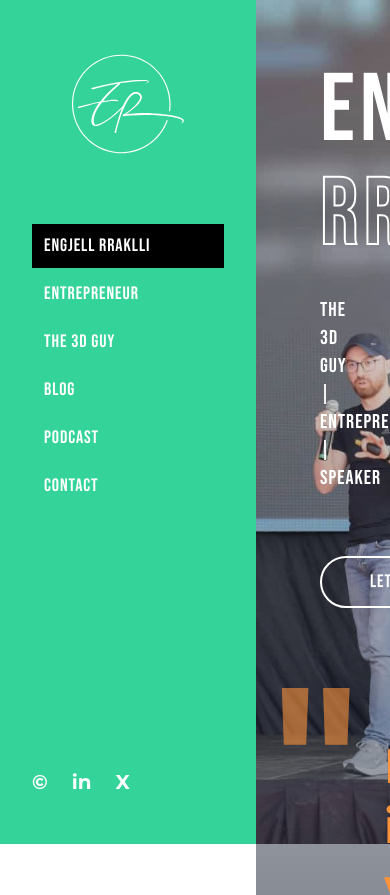
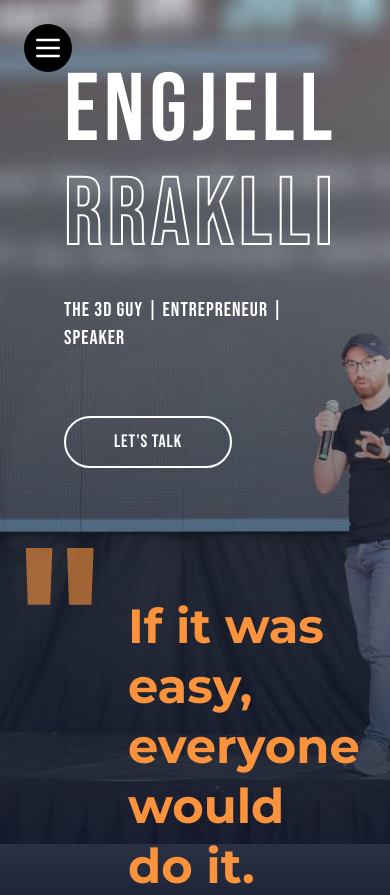
Before and after one commit to Engjell-d5/engjell_website, a Next.js app: page / in a window 390 px wide. Shown: the top 895 px of the page. Built offline with nearby package versions, Linux system fonts and the light colour scheme.

Commit message:
made menu responsive

```diff
--- a/app/blog/[slug]/page.tsx
+++ b/app/blog/[slug]/page.tsx
@@ -186,7 +186,7 @@ export default function BlogPost({ params }: { params: { slug: string } }) {
       </div>
 
       {/* Main Content */}
-      <div className="flex-1 bg-slate-800 p-16 ml-64">
+      <div className="flex-1 bg-slate-800 p-16 ml-0 transition-all duration-300">
         <div className="max-w-4xl">
           <Link href="/blog" className="inline-flex items-center text-white mb-8 hover:opacity-80">
             <ArrowLeft className="mr-2" size={20} />
--- a/app/blog/page.tsx
+++ b/app/blog/page.tsx
@@ -74,7 +74,7 @@ export default function BlogPage() {
       </div>
 
       {/* Main Content */}
-      <div className="flex-1 bg-gradient-to-br from-slate-800 via-slate-900 to-teal-900 relative overflow-hidden ml-64">
+      <div className="flex-1 bg-gradient-to-br from-slate-800 via-slate-900 to-teal-900 relative overflow-hidden ml-0 transition-all duration-300">
         {/* Background Pattern */}
         <div className="absolute inset-0 opacity-10">
           <div className="absolute inset-0" style={{
--- a/app/contact/page.tsx
+++ b/app/contact/page.tsx
@@ -29,7 +29,7 @@ export default function ContactPage() {
       </div>
 
       {/* Main Content */}
-      <div className="flex-1 bg-gradient-to-br from-slate-800 via-slate-900 to-teal-900 relative overflow-hidden ml-64">
+      <div className="flex-1 bg-gradient-to-br from-slate-800 via-slate-900 to-teal-900 relative overflow-hidden ml-0 transition-all duration-300">
         {/* Background Pattern */}
         <div className="absolute inset-0 opacity-10">
           <div className="absolute inset-0" style={{
--- a/app/entrepreneur/page.tsx
+++ b/app/entrepreneur/page.tsx
@@ -32,7 +32,7 @@ export default function EntrepreneurPage() {
       </div>
 
       {/* Main Content */}
-      <div className="flex-1 bg-gradient-to-br from-slate-800 via-slate-900 to-teal-900 relative overflow-hidden ml-64">
+      <div className="flex-1 bg-gradient-to-br from-slate-800 via-slate-900 to-teal-900 relative overflow-hidden ml-0 transition-all duration-300">
         {/* Flowing Wave Pattern Background */}
         <div className="absolute inset-0 opacity-30">
           <svg className="w-full h-full" viewBox="0 0 1200 800" fill="none" xmlns="http://www.w3.org/2000/svg">
--- a/app/layout.tsx
+++ b/app/layout.tsx
@@ -1,8 +1,13 @@
+"use client"
+
 import type { Metadata } from 'next'
 import './globals.css'
-
-// Import Google Fonts
 import { Montserrat, Bebas_Neue } from 'next/font/google'
+import NavigationMenu from '@/components/navigation-menu'
+import Link from 'next/link'
+import { Menu as MenuIcon, X as XIcon } from 'lucide-react'
+import { useState } from 'react'
+import { usePathname } from 'next/navigation'
 
 const montserrat = Montserrat({
   subsets: ['latin'],
@@ -17,17 +22,21 @@ const bebasNeue = Bebas_Neue({
   display: 'swap',
 })
 
-export const metadata: Metadata = {
-  title: 'v0 App',
-  description: 'Created with v0',
-  generator: 'v0.dev',
-}
-
 export default function RootLayout({
   children,
 }: Readonly<{
   children: React.ReactNode
 }>) {
+  const [sidebarOpen, setSidebarOpen] = useState(false)
+  const pathname = usePathname()
+  let activePage: 'home' | 'entrepreneur' | '3d-guy' | 'blog' | 'podcast' | 'contact' = 'home'
+  if (pathname.startsWith('/entrepreneur')) activePage = 'entrepreneur'
+  else if (pathname.startsWith('/the-3d-guy')) activePage = '3d-guy'
+  else if (pathname.startsWith('/blog')) activePage = 'blog'
+  else if (pathname.startsWith('/podcast')) activePage = 'podcast'
+  else if (pathname.startsWith('/contact')) activePage = 'contact'
+  else activePage = 'home'
+
   return (
     <html lang="en" className={`${montserrat.variable} ${bebasNeue.variable}`}>
       <head>
@@ -39,14 +48,57 @@ export default function RootLayout({
             --font-bebas: 'Bebas Neue', sans-serif;
             --font-montserrat: 'Montserrat', sans-serif;
           }
-
           .font-bebas {
             font-weight: 300 !important;
             letter-spacing: 0.05em;
           }
         `}</style>
       </head>
-      <body className="font-montserrat">{children}</body>
+      <body className="font-montserrat">
+        {/* Mobile Burger Button */}
+        <button
+          className="fixed top-6 left-6 z-50 md:hidden bg-black rounded-full p-2"
+          onClick={() => setSidebarOpen((open) => !open)}
+          aria-label={sidebarOpen ? 'Close menu' : 'Open menu'}
+        >
+          {sidebarOpen ? (
+            <XIcon className="w-8 h-8 text-white" />
+          ) : (
+            <MenuIcon className="w-8 h-8 text-white" />
+          )}
+        </button>
+        {/* Sidebar */}
+        <div
+          className={
+            `w-64 bg-emerald-400 flex flex-col fixed h-screen top-0 left-0 z-40 transition-transform duration-300
+            md:translate-x-0
+            ${sidebarOpen ? 'translate-x-0' : '-translate-x-full'}`
+          }
+          style={{
+            boxShadow: sidebarOpen ? '0 0 0 9999px rgba(0,0,0,0.7)' : undefined
+          }}
+        >
+          <NavigationMenu activePage={activePage} />
+          {/* Social Icons */}
+          <div className="px-8 pb-12 mt-auto">
+            <div className="flex space-x-6">
+              <Link href="#" className="text-white hover:opacity-80 transition-opacity">
+                <span className="text-xl font-bold">©</span>
+              </Link>
+              <Link href="#" className="text-white hover:opacity-80 transition-opacity">
+                <span className="text-xl font-bold">in</span>
+              </Link>
+              <Link href="#" className="text-white hover:opacity-80 transition-opacity">
+                <span className="text-xl font-bold">X</span>
+              </Link>
+            </div>
+          </div>
+        </div>
+        {/* Main Content */}
+        <div className="flex-1 relative overflow-hidden md:ml-64 ml-0 transition-all duration-300">
+          {children}
+        </div>
+      </body>
     </html>
   )
 }
--- a/app/page.tsx
+++ b/app/page.tsx
@@ -9,30 +9,13 @@ import Footer from "@/components/footer"
 import SubscribeSection from "@/components/subscribe-section"
 import NavigationMenu from "@/components/navigation-menu"
 import Image from "next/image"
+import { useState } from "react"
+
 export default function HomePage() {
+  const [sidebarOpen, setSidebarOpen] = useState(false)
 
   return (
     <div className="min-h-screen flex">
-      {/* Sidebar */}
-      <div className="w-64 bg-emerald-400 flex flex-col fixed h-screen">
-        <NavigationMenu activePage="home" />
-
-        {/* Social Icons */}
-        <div className="px-8 pb-12">
-          <div className="flex space-x-6">
-            <Link href="#" className="text-white hover:opacity-80 transition-opacity">
-              <span className="text-xl font-bold">©</span>
-            </Link>
-            <Link href="#" className="text-white hover:opacity-80 transition-opacity">
-              <span className="text-xl font-bold">in</span>
-            </Link>
-            <Link href="#" className="text-white hover:opacity-80 transition-opacity">
-              <span className="text-xl font-bold">X</span>
-            </Link>
-          </div>
-        </div>
-      </div>
-
       {/* Fixed Background Image - Behind Everything */}
       <div className="fixed inset-0 overflow-hidden -z-20">
         <div className="absolute inset-0">
@@ -47,7 +30,7 @@ export default function HomePage() {
       </div>
 
       {/* Main Content */}
-      <div className="flex-1 relative overflow-hidden ml-64">
+      <div className="flex-1 relative overflow-hidden  ml-0 transition-all duration-300">
         {/* Flowing Wave Pattern Background */}
         <div className="absolute inset-0 opacity-30">
           <svg className="w-full h-full" viewBox="0 0 1200 800" fill="none" xmlns="http://www.w3.org/2000/svg">
--- a/app/podcast/page.tsx
+++ b/app/podcast/page.tsx
@@ -229,7 +229,7 @@ export default function PodcastPage() {
       </div>
 
       {/* Main Content */}
-      <div className="flex-1 bg-gradient-to-br from-slate-800 via-slate-900 to-teal-900 relative overflow-hidden ml-64">
+      <div className="flex-1 bg-gradient-to-br from-slate-800 via-slate-900 to-teal-900 relative overflow-hidden ml-0 transition-all duration-300">
         {/* Background Pattern */}
         <div className="absolute inset-0 opacity-10">
           <div className="absolute inset-0" style={{
--- a/app/the-3d-guy/page.tsx
+++ b/app/the-3d-guy/page.tsx
@@ -32,7 +32,7 @@ export default function The3DGuyPage() {
       </div>
 
       {/* Main Content */}
-      <div className="flex-1 bg-gradient-to-br from-slate-800 via-slate-900 to-teal-900 relative overflow-hidden ml-64">
+      <div className="flex-1 bg-gradient-to-br from-slate-800 via-slate-900 to-teal-900 relative overflow-hidden ml-0 transition-all duration-300">
         {/* Flowing Wave Pattern Background */}
         <div className="absolute inset-0 opacity-30">
           <svg className="w-full h-full" viewBox="0 0 1200 800" fill="none" xmlns="http://www.w3.org/2000/svg">
```
